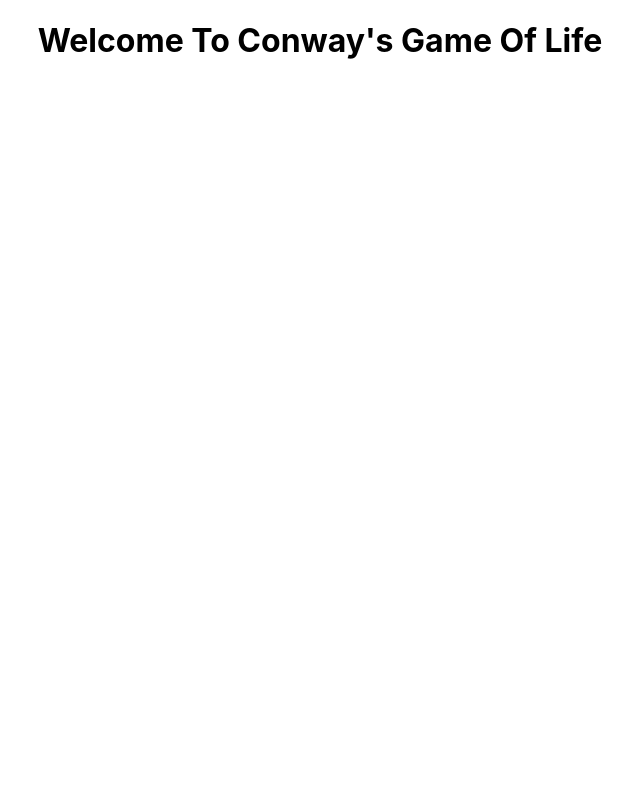
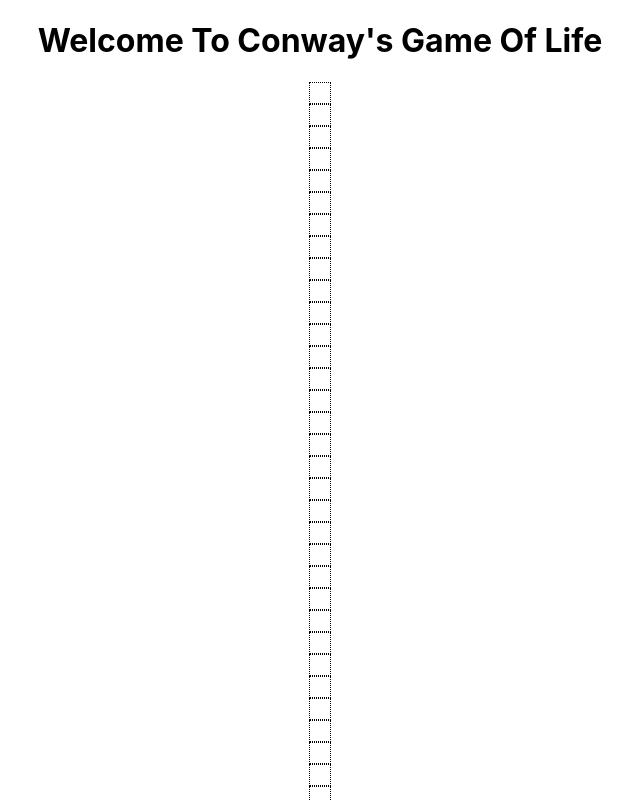
Before and after one commit to hesterrk/Game_Of_Life, a React (Create React App) app: page / in a window 1280 px wide. Shown: the top 800 px of the page, without its empty margins (320-960 px from the left). Built offline with nearby package versions, Linux system fonts and the light colour scheme.

Commit message:
rendered grid to display rows and cols

```diff
--- a/src/components/Grid.js
+++ b/src/components/Grid.js
@@ -30,8 +30,19 @@ function Grid() {
   //Grid state
   const [grid, setGrid] = useState(twoDGrid);
 
-    return <div style={{ display: "flex", justifyContent: "center" }}
-    ></div>;
+  return (
+    <div style={{ display: "flex", justifyContent: "center" }}>
+      <div>
+        {grid.map((row, r_i) =>
+          row.map((col, col_i) => (
+            <div
+              style={{ border: "dotted 1px black", width: 20, height: 20 }}
+            />
+          ))
+        )}
+      </div>
+    </div>
+  );
 }
 
 export default Grid;
```
